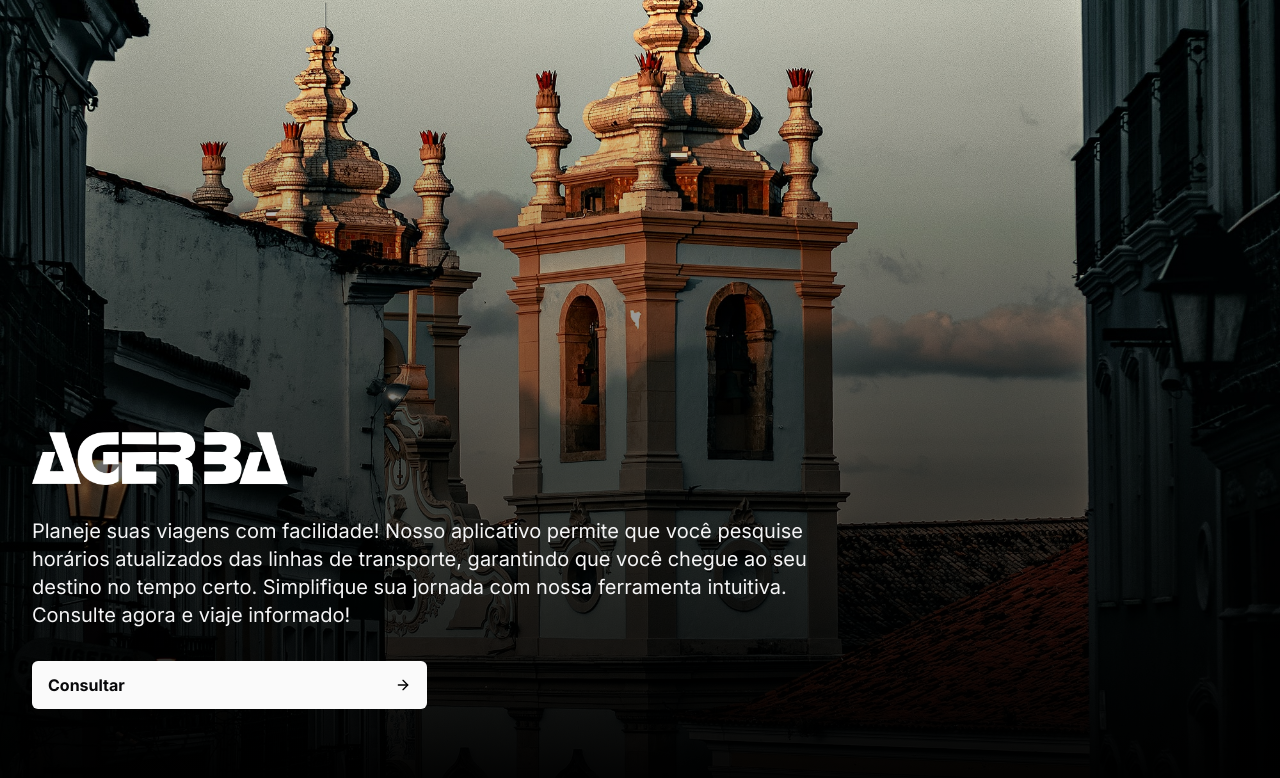
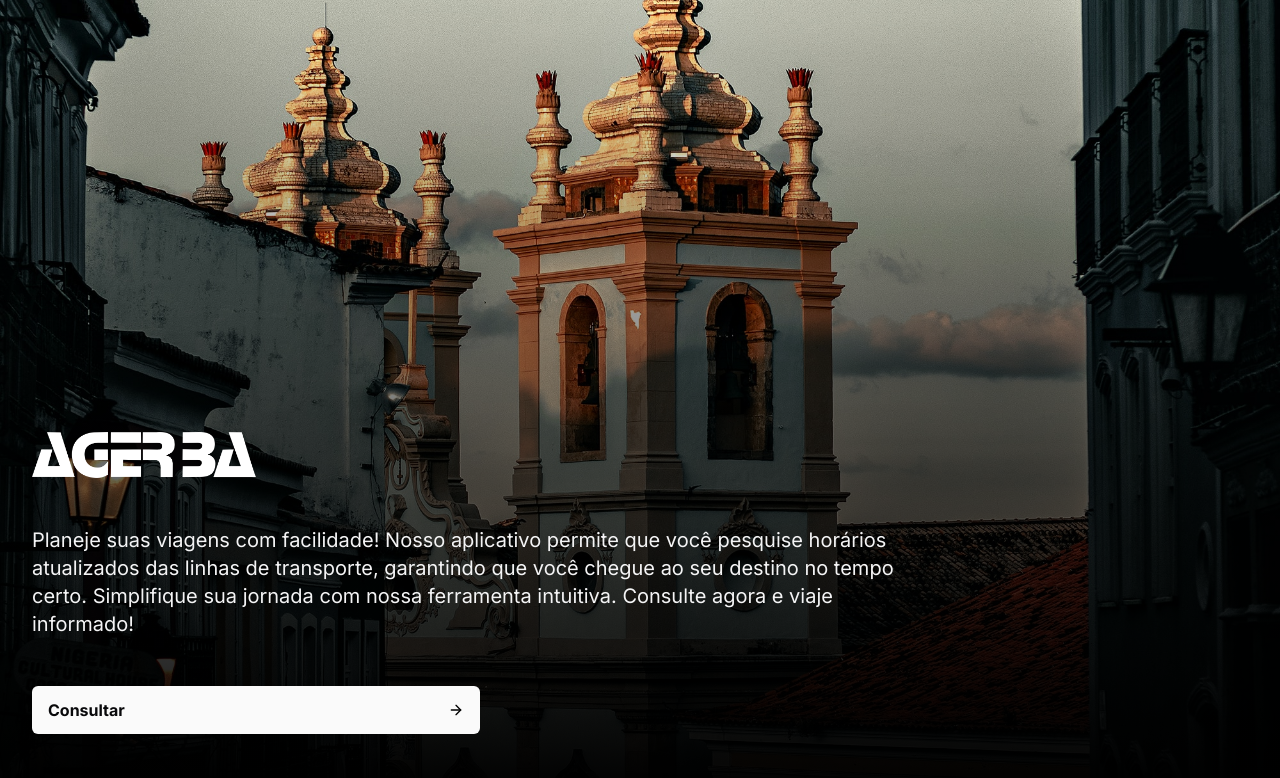
Before and after one commit to charliedeus/agerba-search-busroutes-V002, a Next.js app: page / in a window 1280 px wide. Shown: the top 778 px of the page. Built offline with nearby package versions, Linux system fonts and the light colour scheme.

Commit message:
feat:add responsive layout to linhas page

```diff
--- a/src/app/layout.tsx
+++ b/src/app/layout.tsx
@@ -14,7 +14,7 @@ export default function RootLayout({ children }: { children: ReactNode }) {
   return (
     <html lang="en">
       <body
-        className={`${inter.className} font-inter flex h-screen max-h-screen flex-col bg-zinc-200`}
+        className={`${inter.className} font-inter mx-auto flex h-screen max-h-screen flex-col bg-zinc-200 laptop:max-w-[1280px]`}
       >
         {children}
       </body>
--- a/src/app/page.tsx
+++ b/src/app/page.tsx
@@ -6,7 +6,7 @@ import Link from 'next/link'
 
 export default async function Home() {
   return (
-    <main className="relative inset-0 flex h-screen w-full laptop:mx-auto laptop:max-w-[1280px]">
+    <main className="relative inset-0 flex h-screen w-full">
       <div className="relative flex h-full w-full">
         <Image
           src={'/bg-02.jpg'}
@@ -18,8 +18,8 @@ export default async function Home() {
         <div className="absolute inset-0 z-10 bg-gradient-to-b from-transparent to-black" />
       </div>
 
-      <div className="absolute inset-0 z-20 mt-auto flex h-1/2 flex-col justify-between gap-4 p-8 laptop:w-2/3 laptop:justify-normal laptop:gap-8">
-        <Image src={logoImg} alt="" className="w-32 laptop:w-64" />
+      <div className="absolute inset-0 z-20 mt-auto flex h-1/2 flex-col justify-between gap-4 p-8 laptop:w-3/4 laptop:justify-normal laptop:gap-12">
+        <Image src={logoImg} alt="" className="w-32 laptop:w-56" />
 
         <p className="text-base text-zinc-100 laptop:text-xl">
           Planeje suas viagens com facilidade! Nosso aplicativo permite que você
--- a/src/components/SearchBusRouteForm.tsx
+++ b/src/components/SearchBusRouteForm.tsx
@@ -90,27 +90,28 @@ export const SearchBusRouteForm = forwardRef<
     >
       {busRoutes.length === 0 && <MostAttendedCities cities={cities} />}
 
-      <div className="relative flex w-full flex-none flex-col items-center justify-center gap-1 rounded-lg bg-zinc-100 p-2">
+      <div className="relative flex w-full flex-none flex-col items-center justify-center gap-1 rounded-lg bg-zinc-100 p-2 laptop:mx-auto laptop:w-2/3 laptop:flex-row laptop:gap-4">
         <InputTextSearch
           label="Origem"
           cities={cities}
           onSelectCity={handleSelectOriginCity}
           {...register('originCityId')}
         />
+
+        <button className="absolute right-3 z-30 rounded-full bg-zinc-50 p-4 shadow focus:outline-none laptop:relative laptop:rotate-90">
+          <ArrowDownUp className="h-6 w-6" />
+        </button>
+
         <InputTextSearch
           label="Destino"
           cities={cities}
           onSelectCity={handleSelectDestinyCity}
           {...register('destinyCityId')}
         />
-
-        <button className="absolute right-3 z-30 rounded-full bg-zinc-50 p-4 focus:outline-none">
-          <ArrowDownUp className="h-6 w-6" />
-        </button>
       </div>
 
       {busRoutes.length > 0 && (
-        <div className="flex grow flex-col gap-4 rounded-lg bg-zinc-100 px-2 py-4 shadow">
+        <div className="flex grow flex-col gap-4 rounded-lg bg-zinc-100 px-2 py-4 shadow laptop:mx-auto laptop:w-2/3">
           <h1 className="text-base font-semibold">
             Resultado:{' '}
             {busRoutes.length === 1
@@ -123,7 +124,7 @@ export const SearchBusRouteForm = forwardRef<
                 <li
                   key={item.id}
                   onClick={() => handleSelectedBusRoute(item)}
-                  className="flex cursor-pointer items-center gap-2 pr-4 text-sm hover:bg-gray-300"
+                  className="flex cursor-pointer items-center gap-2 pr-4 text-sm hover:font-semibold"
                 >
                   <span className="w-6 self-start text-zinc-400">
                     {index + 1}
@@ -136,8 +137,8 @@ export const SearchBusRouteForm = forwardRef<
         </div>
       )}
 
-      <div className="mt-auto flex flex-none items-center gap-1">
-        <button className="flex flex-1 items-center justify-between gap-2 rounded-md bg-blue-900 px-4 py-3 font-semibold text-zinc-50 hover:bg-blue-900 focus:bg-blue-900/90">
+      <div className="mt-auto flex flex-none items-center gap-1 laptop:mx-auto laptop:w-2/3">
+        <button className="flex flex-1 items-center justify-between gap-2 rounded-md bg-blue-900 px-4 py-3 font-semibold text-zinc-50 hover:bg-blue-950 focus:bg-blue-950">
           Buscar
           <Search className="h-4 w-4" />
         </button>
```
